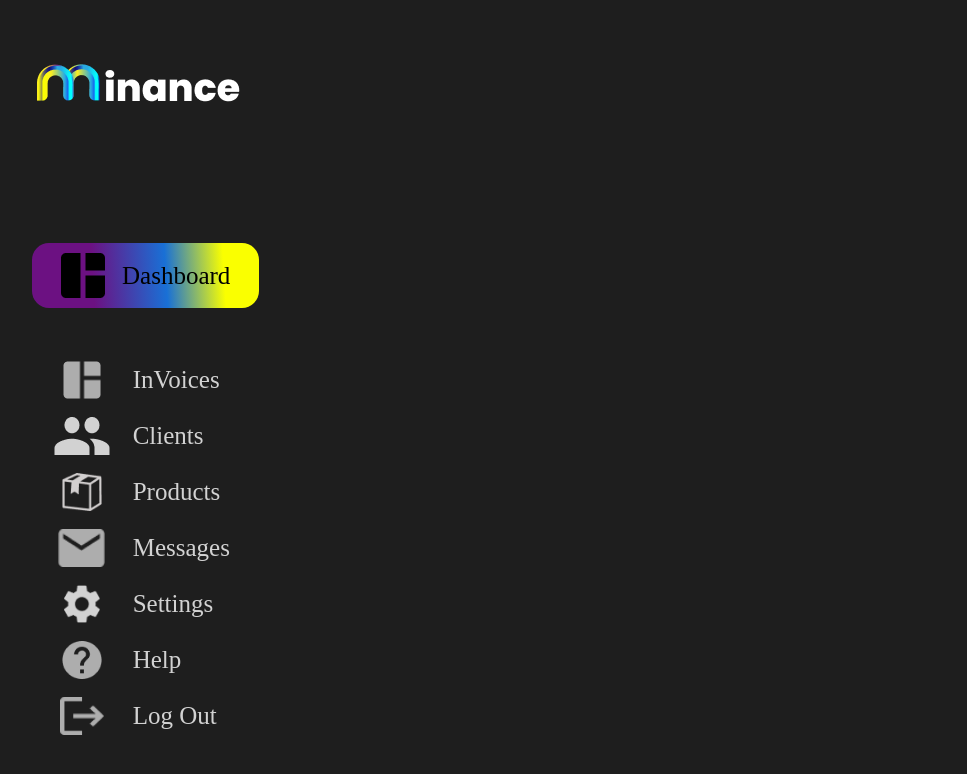
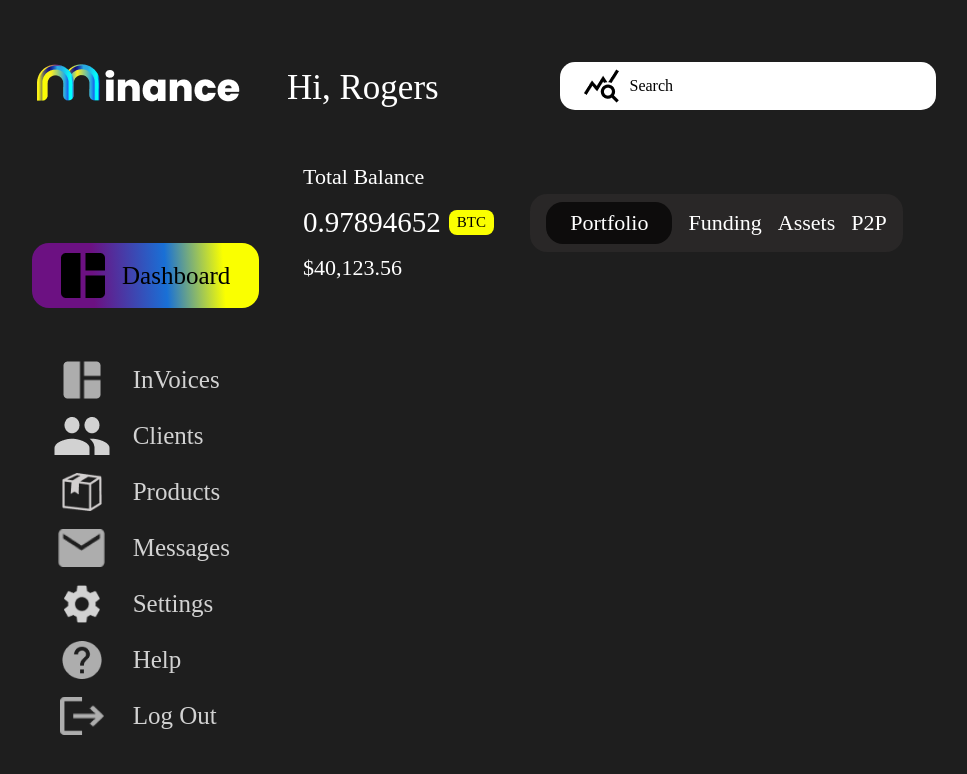
Before and after one commit to Clansou/integration_maquette, a Vue app: page /#/ in a window 1280 px wide. Shown: the top 774 px of the page, without its empty margins (20-987 px from the left). Built offline with nearby package versions, Linux system fonts and the light colour scheme.

Commit message:
Add header + Info + Nav

```diff
--- a/src/views/HomeView.vue
+++ b/src/views/HomeView.vue
@@ -28,17 +28,28 @@ export default {
 
   </aside>
 
-
-  <div>
-
-  </div>
-  <!-- <header>
+  <main>
+    <header>
       <h1>Hi, Rogers</h1>
       <div id="search">
         <img src="../../public/image/Icone/Search.png" alt="">
         <p>Search</p>
       </div>
-  </header> -->
+    </header>
+    <div class="InfoGraph">
+      <div>
+        <p>Total Balance</p>
+        <div id="BTC"><p>0.97894652</p><p class="BTC_Text">BTC</p></div>
+        <p>$40,123.56</p>
+      </div>
+      <nav>
+        <p class="active">Portfolio</p>
+        <p>Funding</p>
+        <p>Assets</p>
+        <p>P2P</p>
+      </nav>
+    </div>
+  </main>
 </template>
 
 
@@ -88,29 +99,71 @@ export default {
     position: relative;
     bottom: 0;
   }
+
+
+  .InfoGraph{
+    margin-top: 54px;
+    display: grid;
+    grid-template-columns: 3fr 5fr;
+  }
+  .InfoGraph>div{
+    display: flex;
+    font-size: 22px;
+    flex-direction: column;
+    margin-left: 16px;
+    gap: 16px;
+  }
+  #BTC{
+    font-size: 29px;
+    display: flex;
+    gap: 8px;
+    color: #FFFFFF;
+    align-items: center;
+  }
+  .BTC_Text{
+    color: #000;
+    font-size: 15px;
+    padding: 4px 8px;
+    background: #FAFF00;
+    border-radius: 8px;;
+  }
+  .InfoGraph>nav{
+    display: flex;
+    gap: 16px;
+    padding: 8px 16px;
+    background: #292727;
+    border-radius: 17px;
+    align-items: center;
+    height: fit-content;
+    width: fit-content;
+    margin-top: auto;
+    margin-bottom: auto;
+    font-size: 22px;
+  }
+  .InfoGraph>nav>.active{
+    padding: 8px 24px;
+    background: #0D0C0C;
+    border-radius: 17px;
+  }
   header{
+    margin-top: 8px;
     display: flex;
-    margin-left: 12px;
-    margin-top: 30px;
-    align-items: center;
-    justify-content: space-between;
-    width: 70%;
-    height: 93px;
-  }
-  header>img{
-    margin-bottom: 10px;
+    gap: 24px;
+    height: 6vh;
   }
   h1{
     font-weight: 500;
     font-size: 35px;
     line-height: 52px;
+    width: 40%;
   }
   #search{
     display: flex;
-    width: 37%;
+
     flex-direction: row;
     align-items: center;
     padding-left: 24px;
+    width: 60%;
     gap: 10px;
     background: #FFFFFF;
     border-radius: 15px;
```
